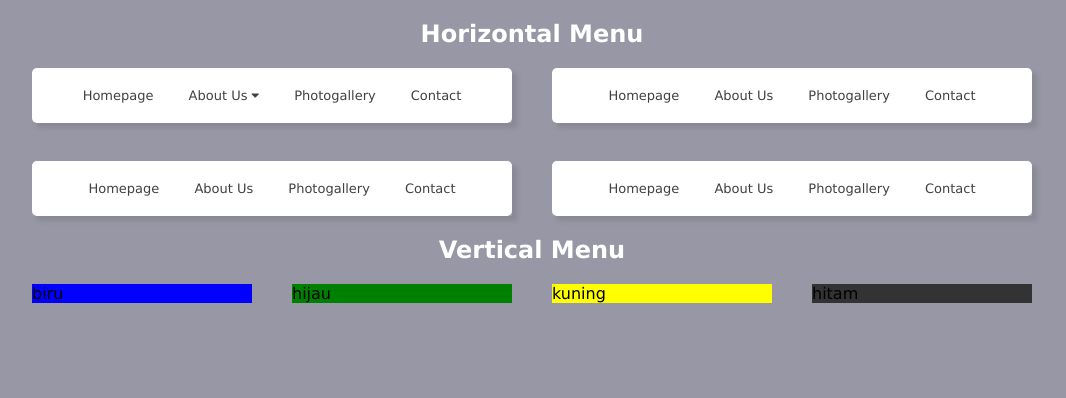
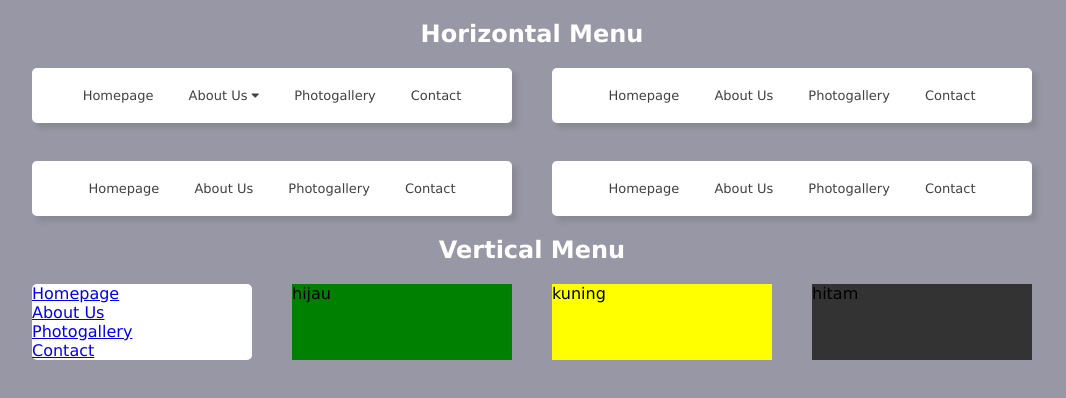
Before and after one commit to setrasariputra/Davin, a plain HTML site: page Menu/index.html in a window 1280 px wide. Shown: the whole page, without its empty margins (108-1174 px from the left). Drawn offline with Linux system fonts and the light colour scheme.

Commit message:
starting v-menu style

```diff
--- a/Menu/index.html
+++ b/Menu/index.html
@@ -80,7 +80,16 @@
 
         <h2>Vertical Menu</h2>
         <div class="grid-column column-4">
-            <div class="bg-blue">biru</div>
+            <div>
+                <div class="vertical-menu">
+                    <ul>
+                        <li><a href="#">Homepage</a></li>
+                        <li><a href="#">About Us</a></li>
+                        <li><a href="#">Photogallery</a></li>
+                        <li><a href="#">Contact</a></li>
+                    </ul>
+                </div>
+            </div>
             <div class="bg-green">hijau</div>
             <div class="bg-yellow">kuning</div>
             <div class="bg-dark">hitam</div>
--- a/Menu/style.css
+++ b/Menu/style.css
@@ -120,3 +120,12 @@ h2 {
     background-color: #B0D14C;
     color: white;
 }
+.vertical-menu {
+    background-color: white;
+    border-radius: 5px;
+}
+.vertical-menu ul {
+    margin: 0px;
+    padding: 0px;
+    list-style-type: none;
+}
```
